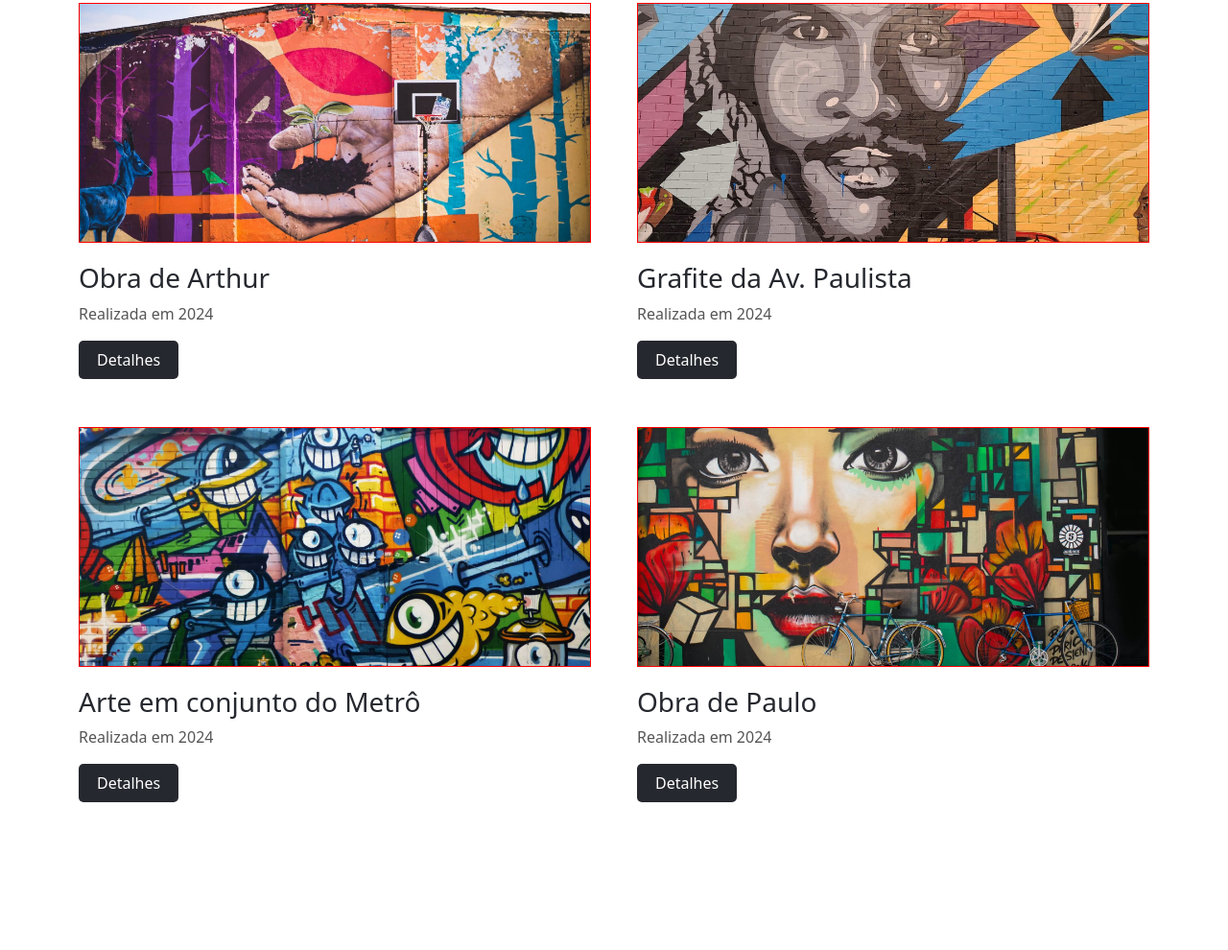
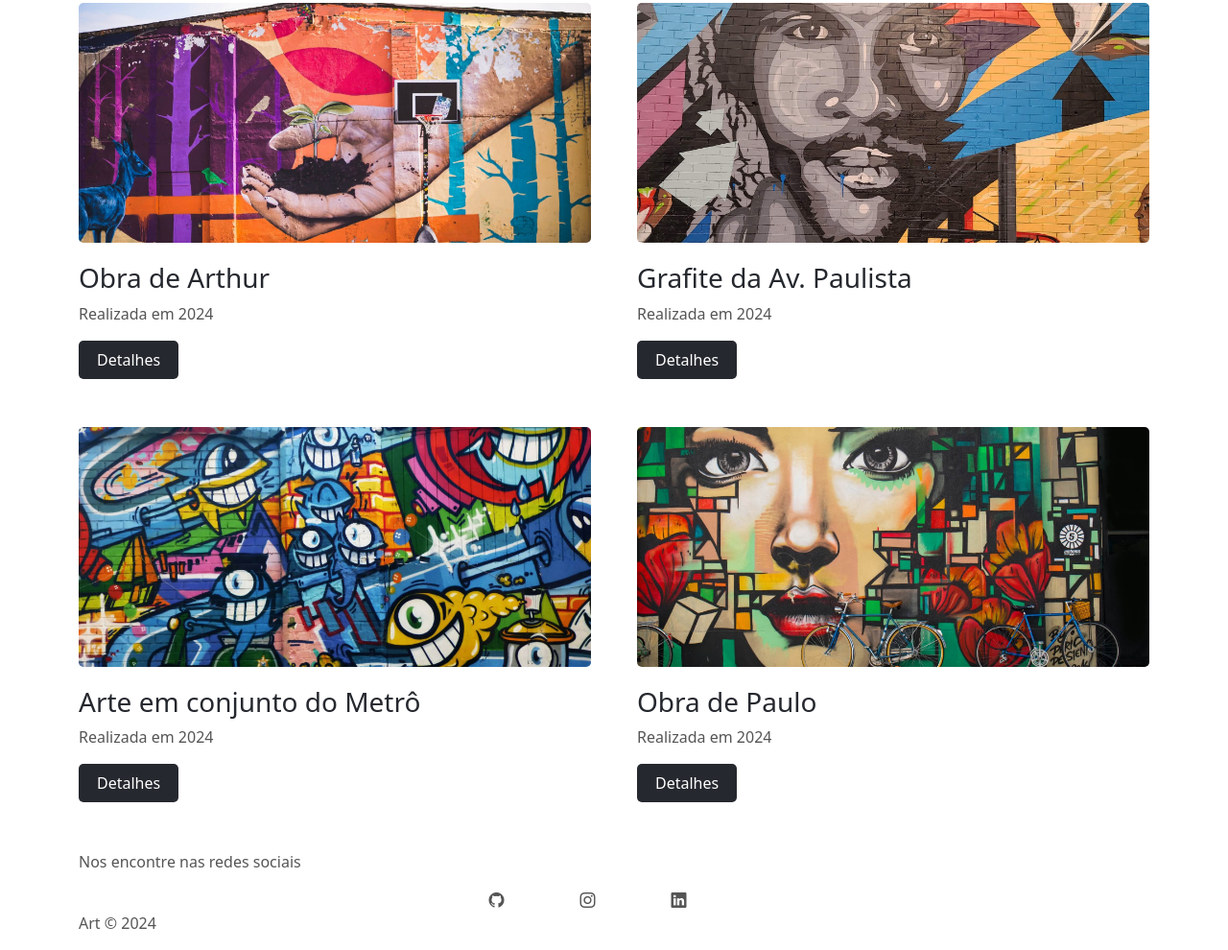
Before and after one commit to leojosants/udemy_bootstrap_5_do_basico_ao_avancado_com_4_projetos, a plain HTML site: page 05_projeto_1_art_exposicao_de_artes_urbanas/index.html in a window 1280 px wide. Shown: the part 710-1700 px from the top of the page at 96% size. Before the commit the page ends 1596 px from the top, so only its background shows below. Drawn offline with nearby package versions, Linux system fonts and the light colour scheme.

Commit message:
55. Structuring the footer

```diff
--- a/05_projeto_1_art_exposicao_de_artes_urbanas/css/styles.css
+++ b/05_projeto_1_art_exposicao_de_artes_urbanas/css/styles.css
@@ -38,6 +38,7 @@ a, i {
 
 .btn:hover {
     background-color: var(--color-333333);
+    color: var(--color-FFFFFF);
 }
 
 /* header */
@@ -83,13 +84,17 @@ a, i {
     position: relative;
 }
 
+.main-image,
+.main-image-info {
+    border-radius: 5px;
+}
+
 .main-image-info {
     background-color: var(--color-FFFFFF);
     padding: 25px;
     position: absolute;
     left: 25px;
     bottom: 25px;
-    border-radius: 5px;
 }
 
 /* gallery */
@@ -110,6 +115,13 @@ a, i {
     background-image: url('../images/g_5.jpg');
 }
 
+#img2,
+#img3,
+#img4,
+#img5 {
+    border-radius: 5px;
+}
+
 #gallery-container h1 {
     text-align: center;
 }
@@ -123,5 +135,4 @@ a, i {
 .small-image-container {
     height: 250px;
     margin-bottom: 20px;
-    border: 1px solid red;
 }
--- a/05_projeto_1_art_exposicao_de_artes_urbanas/index.html
+++ b/05_projeto_1_art_exposicao_de_artes_urbanas/index.html
@@ -87,5 +87,28 @@
 				</div>
 			</div>
 		</div>
+
+		<!-- footer -->
+		<footer class="container">
+			<p class="secondary-color">Nos encontre nas redes sociais</p>
+			<div class="row justify-content-center" id="social-icons-container">
+				<div class="col-1">
+					<a href="#">
+						<i class="bi bi-github secondary-color"></i>
+					</a>
+				</div>
+				<div class="col-1">
+					<a href="#">
+						<i class="bi bi-instagram secondary-color"></i>
+					</a>
+				</div>
+				<div class="col-1">
+					<a href="#">
+						<i class="bi bi-linkedin secondary-color"></i>
+					</a>
+				</div>
+			</div>
+            <p class="secondary-color">Art &copy; 2024</p>
+		</footer>
 	</body>
 </html>
```
Lines whose indentation alone changed are shown as unchanged.
